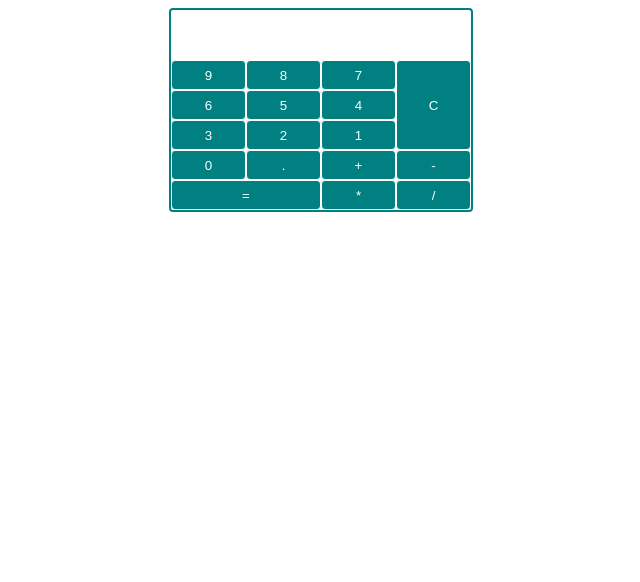
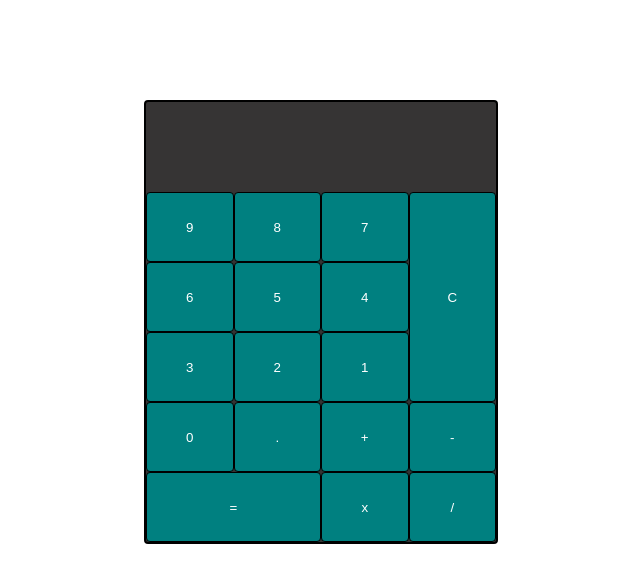
Before and after one commit to FabienCallot/Calculator, a plain HTML site: page index.html in a window 1280 px wide. Shown: the whole page, without its empty margins (319-959 px from the left). Drawn offline with Linux system fonts and the light colour scheme.

Commit message:
global modification on the style

```diff
--- a/index.html
+++ b/index.html
@@ -25,11 +25,12 @@
   <button class="btn" id="+">+</button>
   <button class="btn" id="-">-</button>
   <button id="equal">=</button>
-    <button class="btn" id="*">*</button>
+  <button class="btn" id="*">x</button>
   <button class="btn" id="/">/</button>
   <button id="clear">C</button>
 </div>
 
 <script src="./index.js"></script>
+
 </body>
 </html>
--- a/index.js
+++ b/index.js
@@ -8,8 +8,6 @@ buttons.forEach((button) => {
   });
 });
 
-// "+=" dans la fonction au dessus permet de concaténer les chiffres dans la calculatrice. ex : 5 remplacé par 4 devient 54 grace à cet opérateur//
-
 equal.addEventListener ('click' , () => {
   result.textContent = eval(result.textContent);
 })
--- a/style.css
+++ b/style.css
@@ -1,9 +1,12 @@
 .app {
   display: grid;
-  width: 300px;
-  margin: auto;
+  width: 350px;
+  margin: 100px auto;
+  border: 2px solid #000;
+  border-radius: 4px;
+  background: rgb(54, 52, 52);
   grid-template-columns: 25% 25% 25% 25%;
-  grid-template-rows: 50px repeat(5 , 30px);
+  grid-template-rows: 90px repeat(5 , 70px);
   grid-template-areas:
   "res res res res"
   "7 8 9 reset"
@@ -11,21 +14,22 @@
   "1 2 3 reset"
   "0 dot plus minus"
   "equal equal times div";
-  border: 2px solid teal;
-  border-radius: 4px;
 }
 
 h3 {
   text-align: right;
   margin: 7px 10px 0 0;
+  padding-top: 20px;
   font-size: 2rem;
+  font-family: sans-serif;
+  color: white;
   grid-area: res;
 }
 
 button {
   background: teal;
   color: white;
-  border: 1px solid white;
+  border: 1px solid black;
   border-radius: 4px;
   cursor: pointer;
   transition: .2s;
```
Lines whose indentation alone changed are shown as unchanged.
